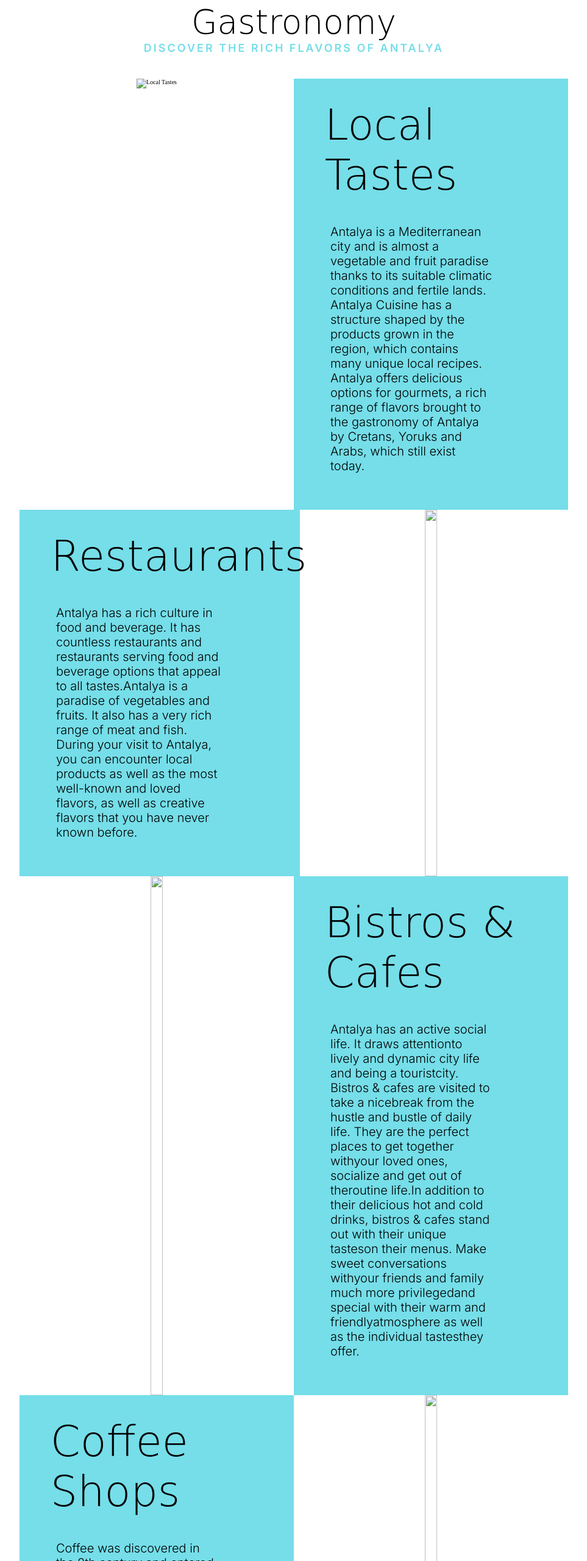
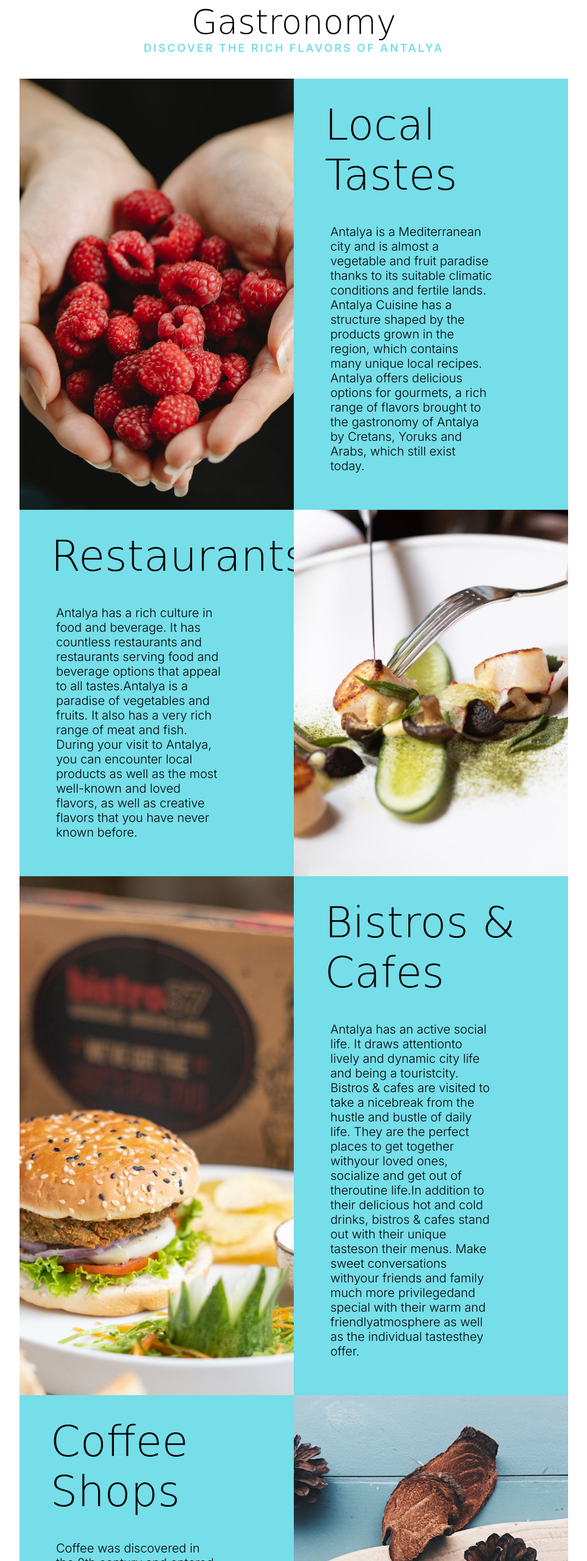
Before and after one commit to mkamburdev/UIB-Final-Project, a plain HTML site: page index.html in a window 1280 px wide. Shown: the part 3760-6320 px from the top of the page at 61% size, without its empty margins (158-1121 px from the left). Drawn offline with Linux system fonts and the light colour scheme; the site is published under a folder, as on GitHub Pages, so addresses that start at the root find nothing; a web font is replaced by a local one.

Commit message:
Update index.html

```diff
--- a/index.html
+++ b/index.html
@@ -223,7 +223,7 @@
         <h4>DISCOVER THE RICH FLAVORS OF ANTALYA</h4>
       <div class="parent">
         <div class="div1">
-          <img src="/assets/img/local-testes.jpg" alt="Local Tastes">
+          <img src="assets/img/local-testes.jpg" alt="Local Tastes">
         </div>
         <div class="div2">
           <h3>Local Tastes</h3>
@@ -234,10 +234,10 @@
           <p>Antalya has a rich culture in food and beverage. It has countless restaurants and restaurants serving food and beverage options that appeal to all tastes.Antalya is a paradise of vegetables and fruits. It also has a very rich range of meat and fish. During your visit to Antalya, you can encounter local products as well as the most well-known and loved flavors, as well as creative flavors that you have never known before.</p>
         </div>
         <div class="div4">
-          <img src="/assets/img/restaurant.jpg" alt="">
+          <img src="assets/img/restaurant.jpg" alt="">
         </div>
         <div class="div5">
-          <img src="/assets/img/bistro.jpg" alt="">
+          <img src="assets/img/bistro.jpg" alt="">
         </div>
         <div class="div6">
           <h3>Bistros & Cafes</h3>
@@ -248,7 +248,7 @@
           <p>Coffee was discovered in the 8th century and entered these lands in 1517 during the OttomanEmpire through Yemen Governor Özdemir Pasha. It is a delicious beverage consumed with pleasure in Turkey and all over the world.This magical drink is a part of the traditionsof the countries. It creates a culture with rituals and ceremonies handed down fromgeneration to generation. It has anindispensable place in daily life and sociallife and significantly reinforces unity andsolidarity. It provides socialization byintegrating communities.</p>
         </div>
         <div class="div8">
-          <img src="/assets/img/coffee.jpg" alt="">
+          <img src="assets/img/coffee.jpg" alt="">
         </div>
         </div>
     </section>
```
